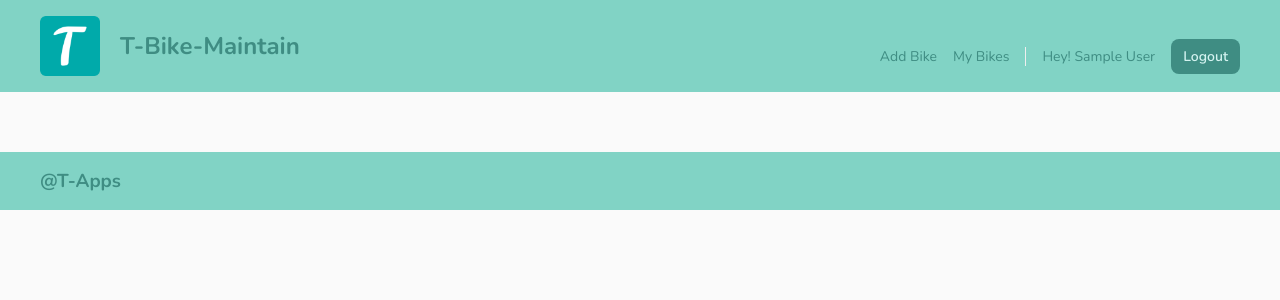
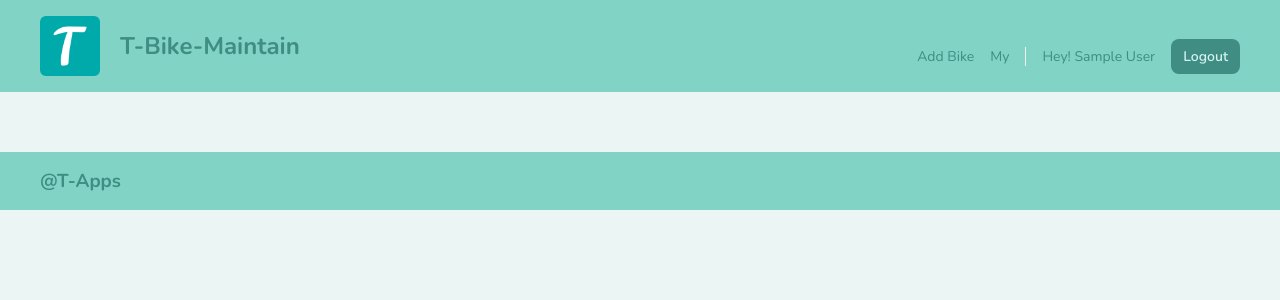
Before and after one commit to scotttct/bike-maintain, a Vue app: page / in a window 1280 px wide. Shown: the top 300 px of the page. Built offline with nearby package versions, Linux system fonts and the light colour scheme; no server answers; the database is empty; sample sign-in values are in the browser's storage.

Commit message:
placed firebase in gitignore

```diff
--- a/src/assets/main.css
+++ b/src/assets/main.css
@@ -14,9 +14,10 @@
   padding: 0;
   font-family: 'Nunito', sans-serif;
   color: var(--secondary);
+
 }
 body {
-  background: #fafafa;
+  background: rgb(235, 245, 243);
 }
 a {
   text-decoration: none;
--- a/src/components/Navbar.vue
+++ b/src/components/Navbar.vue
@@ -6,7 +6,7 @@
           <div class="links">
             <div v-if="user">
               <router-link :to="{ name: 'CreatePlaylist' }">Add Bike</router-link>
-              <router-link :to="{ name: 'UserPlaylists' }">My Bikes</router-link>
+              <router-link :to="{ name: 'UserPlaylists' }">My</router-link>
               <span>Hey! {{ user.displayName }}</span>
               <button @click="handleClick">Logout</button>
             </div>
```
Also changed, not shown: 1 other file (tests, documents, lock files or other folders).
